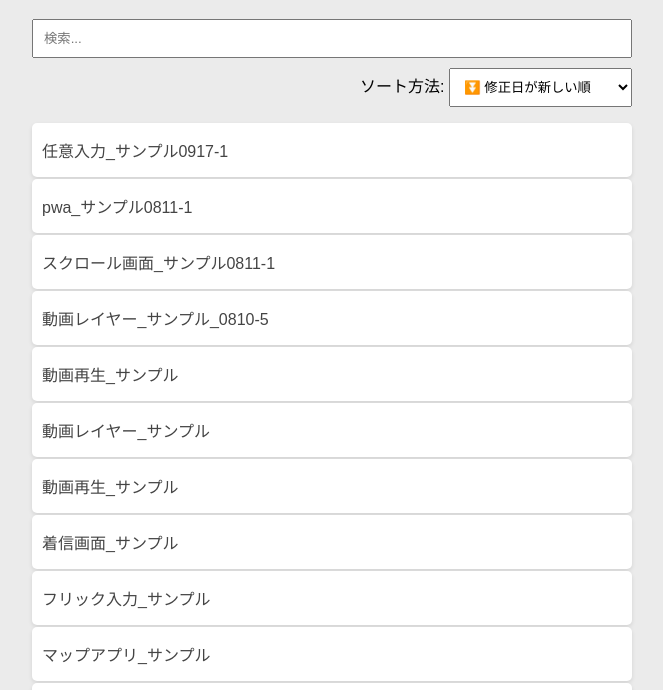
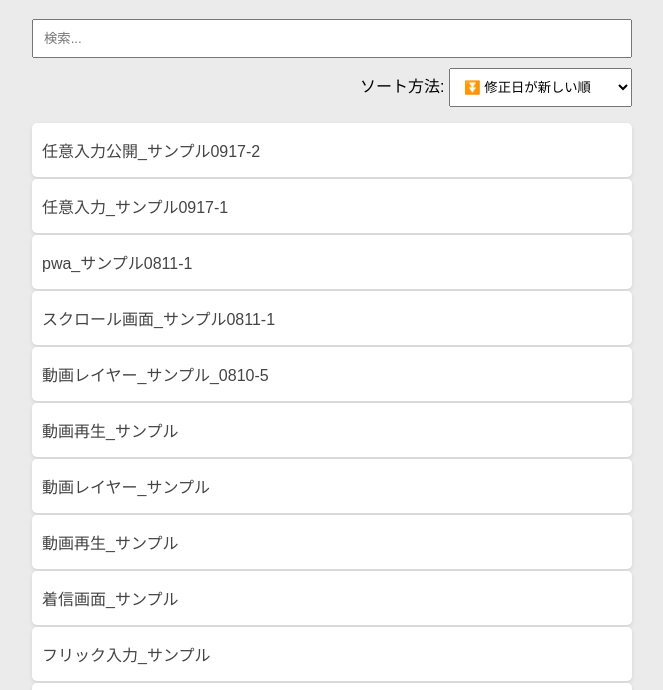
Before and after one commit to greatinterCG/expoTest, a plain HTML site: page index.html in a window 1280 px wide. Shown: the part 110-800 px from the top of the page, without its empty margins (308-971 px from the left). Drawn offline with Linux system fonts and the light colour scheme.

Commit message:
Add files via upload

```diff
--- a/index.html
+++ b/index.html
@@ -89,6 +89,7 @@
             </select>
         </div>
         <ul id="itemList">
+<li data-date="2024-09-16T21:39:13Z"><a href="free_input_open_sample0917-2_htm/free_input_open_sample0917-2.html">任意入力公開_サンプル0917-2</a></li>
 <li data-date="2024-09-16T15:06:56Z"><a href="free_input_sample0917-1_htm/free_input_sample0917-1.html">任意入力_サンプル0917-1</a></li>
             <li data-date="2024-08-11T20:15:45Z"><a href="pwa-masterfull/index.html">pwa_サンプル0811-1</a></li>
 <li data-date="2024-08-11T20:15:45Z"><a href="scroll_sample0811-1_htm/scroll_sample0811-1.html">スクロール画面_サンプル0811-1</a></li>
```
